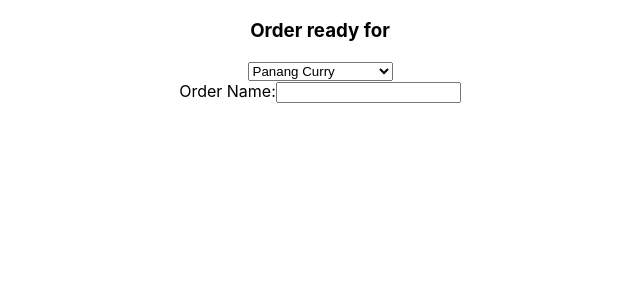
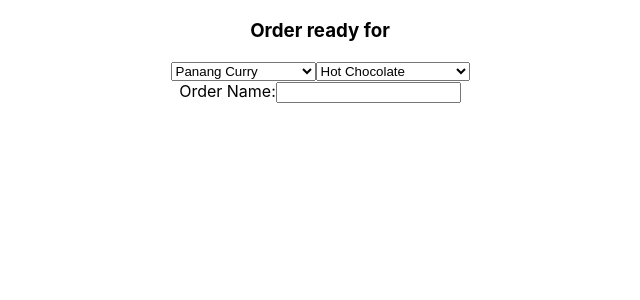
Before and after one commit to SusanBird/react-fast-food-order-tool, a React (Create React App) app: page / in a window 1280 px wide. Shown: the top 300 px of the page, without its empty margins (320-960 px from the left). Built offline with nearby package versions, Linux system fonts and the light colour scheme.

Commit message:
created DrinkDropdown

```diff
--- a/src/App.js
+++ b/src/App.js
@@ -2,6 +2,7 @@
 import { useState } from 'react';
 import NameInput from './NameInput';
 import FoodDropdown from './FoodDropdown';
+import DrinkDropdown from './DrinkDropdown';
 
 function App() {
   const [orderName, setOrderName] = useState('');
@@ -17,6 +18,7 @@
       </div>
       <div>
         <FoodDropdown setFoodId={setFoodId} />
+        <DrinkDropdown setDrinkId={setDrinkId} />
         <NameInput setOrderName={setOrderName} />
       </div>
     </div>
--- /dev/null
+++ b/src/DrinkDropdown.js
@@ -0,0 +1,16 @@
+import React from 'react';
+
+export default function DrinkDropdown({ setDrinkId }) {
+  function handleChange(e) {
+    setDrinkId(e.target.value);
+  }
+
+  return (
+    <select onChange={handleChange}>
+      <option value="1">Hot Chocolate</option>
+      <option value="2">Boba Tea</option>
+      <option value="3">Fresh Pineapple Juice</option>
+    </select>
+
+  );
+}
```
